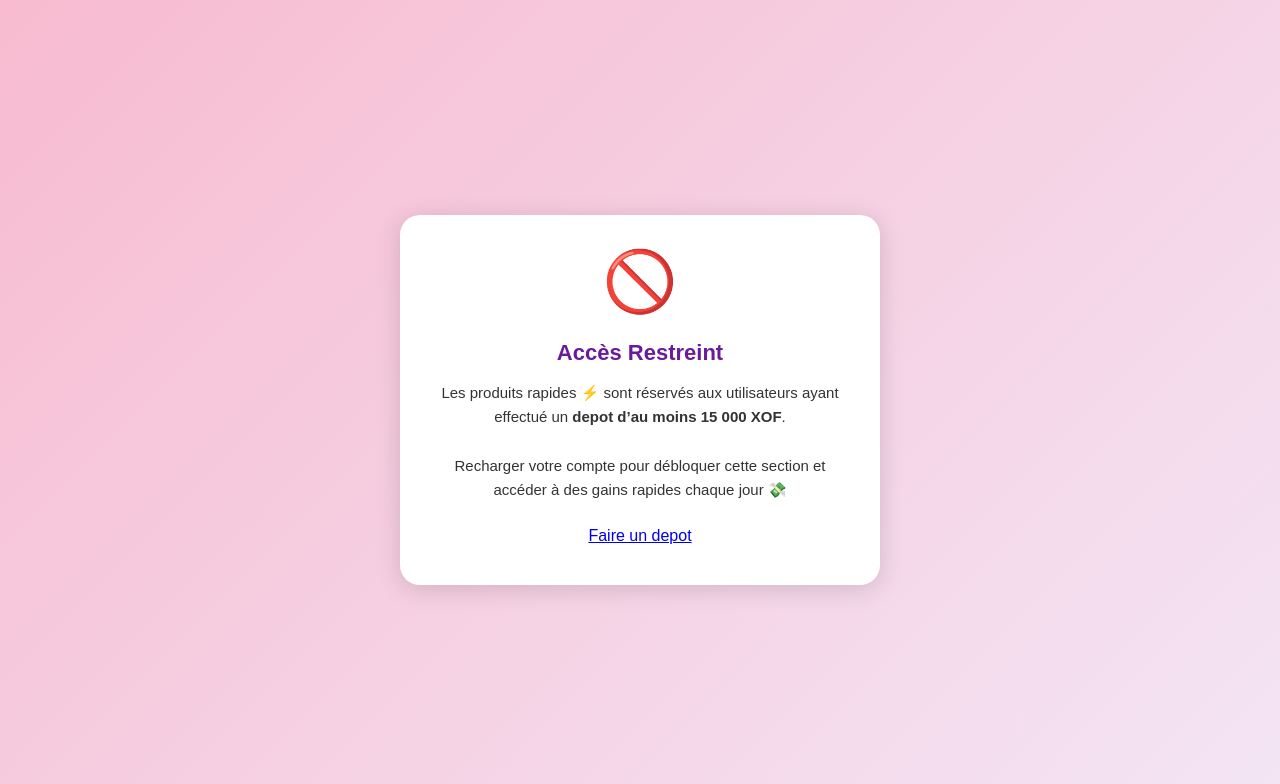
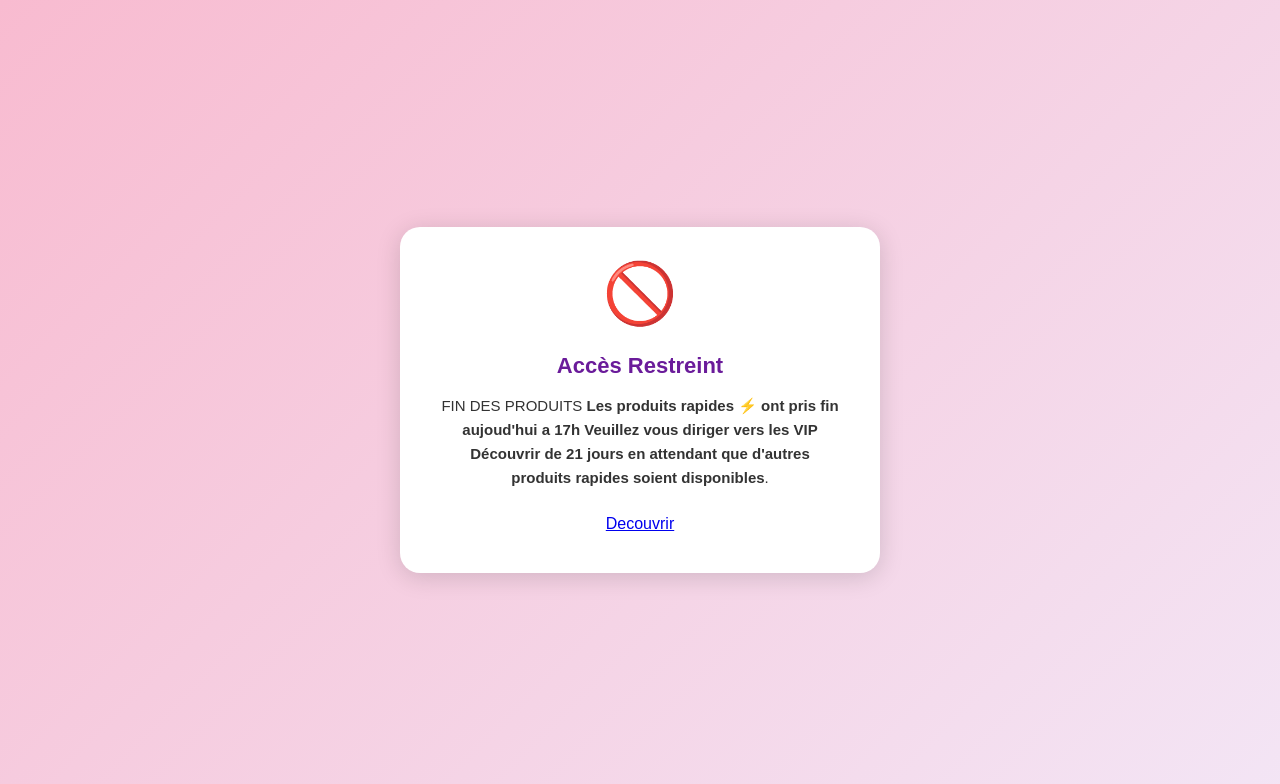
Before and after one commit to fredogary7-rgb/prestocashinvests, a Flask app: page /produits_rapide in a window 1280 px wide. Shown: the top 784 px of the page. Run offline with Flask 3, Linux system fonts and the light colour scheme; the visitor is signed in with stand-in values (Sample User, id 1); tables that the repository leaves empty hold one stand-in row (values such as "Sample post"); parts of the project's set-up code (start-up, migrations or seed data) failed here and were passed over; some libraries are stand-ins or nearby versions.

Commit message:
Mise à jour de la page produits rapide

```diff
--- a/app.py
+++ b/app.py
@@ -792,50 +792,25 @@
 @app.route('/produits_rapide')
 def produits_rapide_page():
     """
-    Page Produits Rapides - accessible uniquement si l'utilisateur a investi >= 15000 dans un plan de 21 jours.
+    Page Produits Rapides - accessible uniquement si l'utilisateur a fait un dépôt >= 9000.
     """
     user_email = get_logged_in_user_email()
     if not user_email:
-        return redirect(url_for('connexion'))  # même logique que decouvrir
+        return redirect(url_for('connexion'))
 
     user = User.query.filter_by(email=user_email).first()
     if not user:
         return redirect(url_for('connexion'))
 
-    # Récupère les investissements de l'utilisateur
-    investissements = Investissement.query.filter_by(user_email=user.email).all()
-    now = datetime.now()
-    eligible_rapide = False
-
-    for inv in investissements:
-        # Vérifie les plans éligibles pour débloquer les produits rapides
-        if inv.montant >= 15000 and inv.duree_jours == 21:
-            eligible_rapide = True
-
-        # Termine automatiquement les investissements arrivés à échéance
-        date_fin = inv.date_debut + timedelta(days=inv.duree_jours)
-        if now >= date_fin and inv.status != 'Terminé':
-            inv.status = 'Terminé'
-            # Créditer le solde si terminé
-            user.balance += inv.rendement_total
-            hist_credit = Historique(
-                user_id=user.id,
-                date=datetime.utcnow(),
-                description=f"Crédit final de l'investissement {inv.nom}",
-                montant=inv.rendement_total,
-                type='credit',
-                status='Validé',
-                solde_apres=user.balance
-            )
-            db.session.add(hist_credit)
-            db.session.commit()
+    # Vérifie si l'utilisateur a déjà déposé au moins 9000
+    total_depots = user.total_deposits if hasattr(user, 'total_deposits') else 0
+    eligible_rapide = total_depots >= 9000
 
     if not eligible_rapide:
         return render_template('produits_bloque.html', user_info=user)
 
     produits_rapide = list(VIP_PRODUITS.values()) if isinstance(VIP_PRODUITS, dict) else []
     return render_template('produits_rapide.html', produits=produits_rapide, user_info=user)
-
 
 @app.route('/investir_rapide/<product_id>', methods=['GET', 'POST'])
 def investir_rapide(product_id):
--- a/templates/produits_bloque.html
+++ b/templates/produits_bloque.html
@@ -78,16 +78,12 @@
     <div class="emoji">🚫</div>
     <h1>Accès Restreint</h1>
     <p>
-      Les produits rapides ⚡ sont réservés aux utilisateurs ayant effectué un
-      <strong>depot d’au moins 15 000 XOF</strong>.
-    </p>
-    <p>
-      Recharger votre compte pour débloquer cette section et accéder à
-      des gains rapides chaque jour 💸
+      FIN DES PRODUITS
+      <strong>Les produits rapides ⚡ ont pris fin aujoud'hui a 17h Veuillez vous diriger vers les VIP Découvrir de 21 jours en attendant que d'autres produits rapides soient disponibles</strong>.
     </p>
     <form action="{{ url_for('produits_rapide_page') }}">
-  <a href="{{ url_for('deposit_selection_page') }}" class="bg-green-600 hover:bg-green-700 text-white px-6 py-3 rounded-lg shadow-md transition">
-    Faire un depot
+  <a href="{{ url_for('decouvrir_page') }}" class="bg-green-600 hover:bg-green-700 text-white px-6 py-3 rounded-lg shadow-md transition">
+    Decouvrir
   </a>
     </form>
   </div>
```
